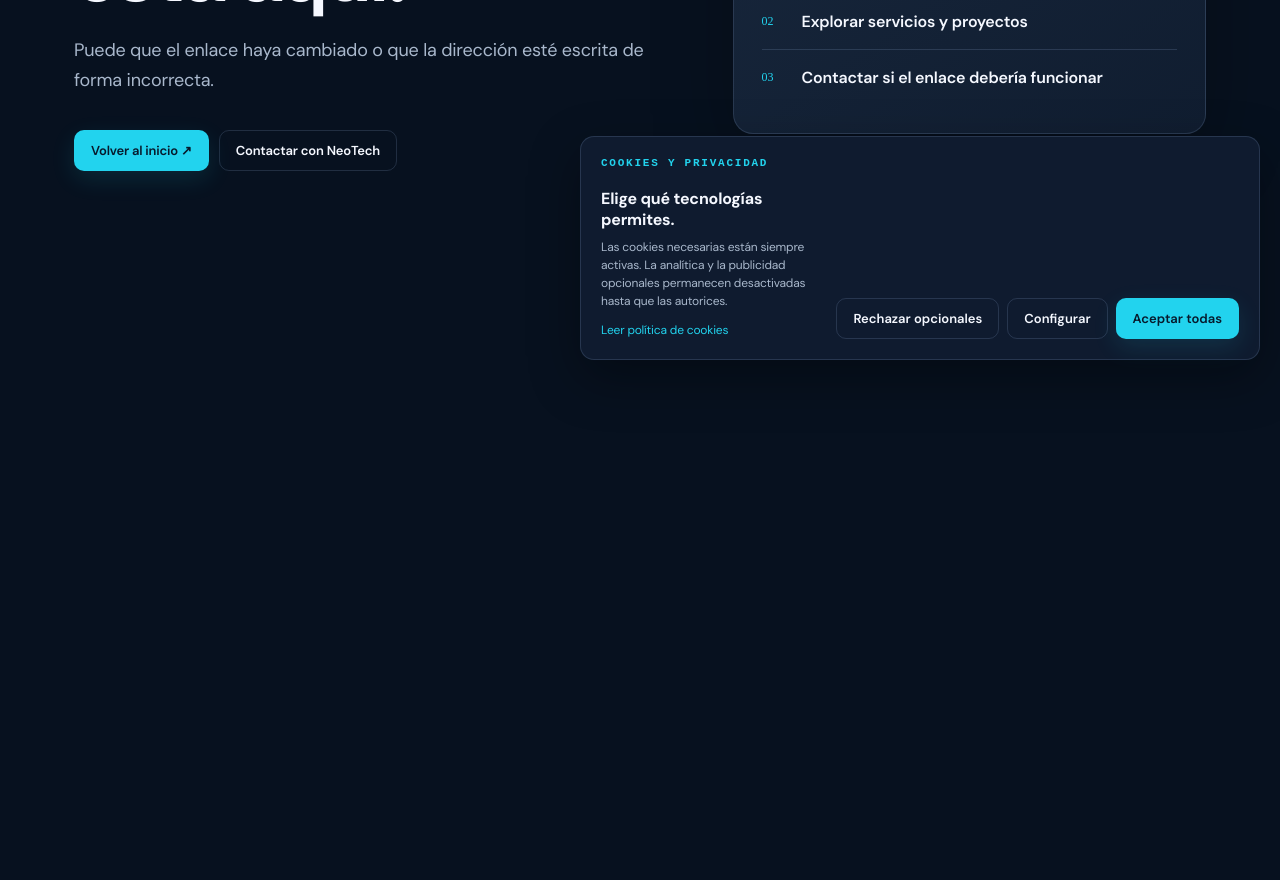
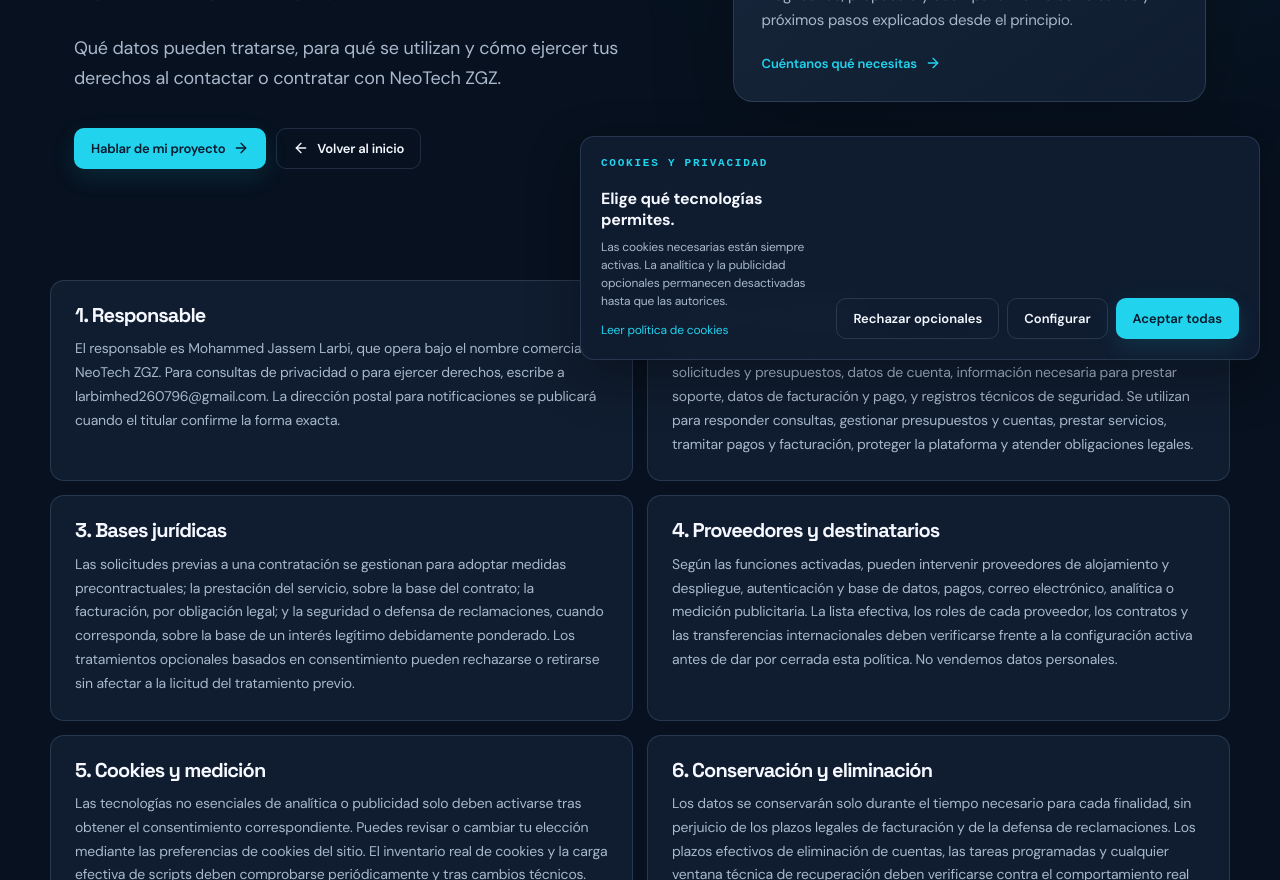
Before and after one commit to Jasondevtech276/neotechzgz.vercel.app, a Next.js app: page /privacidad in a window 1280 px wide. Before the commit this address had no page. Shown: the part 420-1300 px from the top of the page. Before the commit the page ends 800 px from the top, so only its background shows below. Built offline with nearby package versions, Linux system fonts and the light colour scheme.

Commit message:
Add dedicated privacy policy page with verification notes

```diff
--- /dev/null
+++ b/app/privacidad/page.tsx
@@ -0,0 +1,28 @@
+import type { Metadata } from 'next'
+import Link from 'next/link'
+import { InnerPage } from '@/components/inner-page'
+
+export const metadata: Metadata = {
+  title: 'Política de privacidad | NeoTech ZGZ',
+  description: 'Información sobre el tratamiento de datos personales en NeoTech ZGZ.',
+  alternates: { canonical: 'https://neotechzgz.vercel.app/privacidad' },
+}
+
+export default function PrivacyPage() {
+  return (
+    <InnerPage eyebrow="Información legal / Privacidad" title="Tus datos, tratados con criterio." description="Qué datos pueden tratarse, para qué se utilizan y cómo ejercer tus derechos al contactar o contratar con NeoTech ZGZ.">
+      <div className="legal-grid">
+        <section><h2>1. Responsable</h2><p>El responsable es Mohammed Jassem Larbi, que opera bajo el nombre comercial NeoTech ZGZ. Para consultas de privacidad o para ejercer derechos, escribe a <a href="mailto:larbimhed260796@gmail.com">larbimhed260796@gmail.com</a>. La dirección postal para notificaciones se publicará cuando el titular confirme la forma exacta.</p></section>
+        <section><h2>2. Datos y finalidades</h2><p>Según el uso del sitio, pueden tratarse datos identificativos y de contacto, solicitudes y presupuestos, datos de cuenta, información necesaria para prestar soporte, datos de facturación y pago, y registros técnicos de seguridad. Se utilizan para responder consultas, gestionar presupuestos y cuentas, prestar servicios, tramitar pagos y facturación, proteger la plataforma y atender obligaciones legales.</p></section>
+        <section><h2>3. Bases jurídicas</h2><p>Las solicitudes previas a una contratación se gestionan para adoptar medidas precontractuales; la prestación del servicio, sobre la base del contrato; la facturación, por obligación legal; y la seguridad o defensa de reclamaciones, cuando corresponda, sobre la base de un interés legítimo debidamente ponderado. Los tratamientos opcionales basados en consentimiento pueden rechazarse o retirarse sin afectar a la licitud del tratamiento previo.</p></section>
+        <section><h2>4. Proveedores y destinatarios</h2><p>Según las funciones activadas, pueden intervenir proveedores de alojamiento y despliegue, autenticación y base de datos, pagos, correo electrónico, analítica o medición publicitaria. La lista efectiva, los roles de cada proveedor, los contratos y las transferencias internacionales deben verificarse frente a la configuración activa antes de dar por cerrada esta política. No vendemos datos personales.</p></section>
+        <section><h2>5. Cookies y medición</h2><p>Las tecnologías no esenciales de analítica o publicidad solo deben activarse tras obtener el consentimiento correspondiente. Puedes revisar o cambiar tu elección mediante las preferencias de cookies del sitio. El inventario real de cookies y la carga efectiva de scripts deben comprobarse periódicamente y tras cambios técnicos.</p><p>Consulta también las políticas de <a href="https://policies.google.com/privacy" target="_blank" rel="noreferrer">Google</a> y <a href="https://www.facebook.com/privacy/policy/" target="_blank" rel="noreferrer">Meta</a> si se activan sus herramientas.</p></section>
+        <section><h2>6. Conservación y eliminación</h2><p>Los datos se conservarán solo durante el tiempo necesario para cada finalidad, sin perjuicio de los plazos legales de facturación y de la defensa de reclamaciones. Los plazos efectivos de eliminación de cuentas, las tareas programadas y cualquier ventana técnica de recuperación deben verificarse contra el comportamiento real del sistema; no se promete un plazo fijo hasta completar esa comprobación.</p></section>
+        <section><h2>7. Tus derechos</h2><p>Puedes solicitar acceso, rectificación, supresión, oposición, limitación y portabilidad cuando corresponda, así como retirar el consentimiento para los tratamientos basados en él. Contacta con <a href="mailto:larbimhed260796@gmail.com">larbimhed260796@gmail.com</a>. También puedes reclamar ante la <a href="https://www.aepd.es/" target="_blank" rel="noreferrer">Agencia Española de Protección de Datos</a>. Algunos datos pueden conservarse cuando exista una obligación legal o sean necesarios para reclamaciones.</p></section>
+        <section><h2>8. Seguridad y servicios a clientes</h2><p>Se aplican medidas técnicas y organizativas proporcionales al riesgo, sin que ningún sistema pueda garantizar seguridad absoluta. Cuando NeoTech ZGZ trate datos personales por cuenta de un cliente, las funciones de responsable y encargado deben determinarse según el servicio y formalizarse mediante el acuerdo correspondiente cuando la normativa lo exija.</p></section>
+      </div>
+      <p className="inner-disclaimer">Revisión pendiente antes de publicación definitiva: inventario real de proveedores y cookies, contratos y transferencias internacionales, domicilio para notificaciones y plazos reales de eliminación. Esta información no acredita por sí sola el cumplimiento integral de la normativa aplicable.</p>
+      <p><Link className="button button-quiet" href="/legal">Consultar aviso legal</Link> <Link className="button button-quiet" href="/condiciones">Ver estado de las condiciones</Link></p>
+    </InnerPage>
+  )
+}
```
